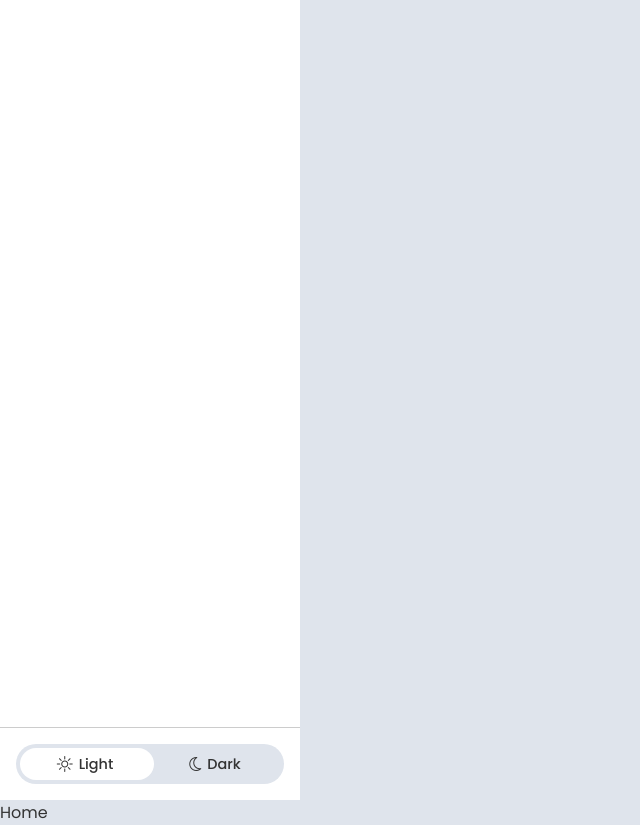
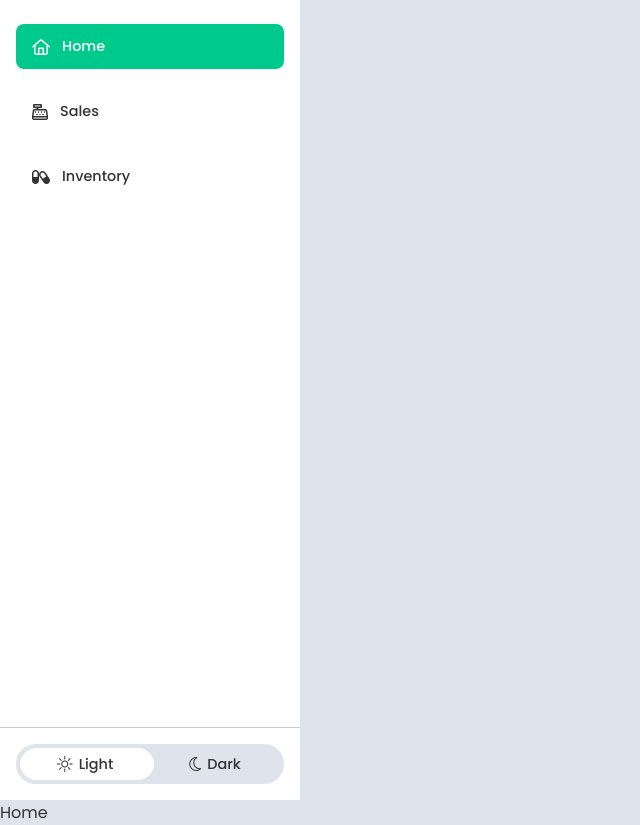
Before and after one commit to kofi-arthur/pharmapp, a React (Vite) app in the folder src/renderer/: page /home in a window 1280 px wide. Shown: the whole page, without its empty margins (0-640 px from the left). Built offline with nearby package versions, Linux system fonts and the light colour scheme.

Commit message:
modified the links to make them work

```diff
--- a/src/renderer/src/components/navigation.jsx
+++ b/src/renderer/src/components/navigation.jsx
@@ -3,6 +3,7 @@ import styles from './navigation.module.css'
 import React, { useContext } from 'react'
 
 import ThemeContext from '../contexts/theme'
+import { NavLink } from 'react-router'
 
 export default function NavigationBar() {
   const { theme, setTheme } = useContext(ThemeContext)
@@ -14,7 +15,37 @@ export default function NavigationBar() {
 
   return (
     <nav className={styles.navigationBar}>
-      <div className={styles.navigation}></div>
+      <div className={styles.navigation}>
+        <NavLink
+          to={'/home'}
+          className={({ isActive }) =>
+            isActive ? styles.activeNavigationItem : styles.navigationItem
+          }
+        >
+          <i className="far fa-home"></i>
+          <p>Home</p>
+        </NavLink>
+
+        <NavLink
+          to={'/sales'}
+          className={({ isActive }) =>
+            isActive ? styles.activeNavigationItem : styles.navigationItem
+          }
+        >
+          <i className="far fa-cash-register"></i>
+          <p>Sales</p>
+        </NavLink>
+
+        <NavLink
+          to={'/drugs'}
+          className={({ isActive }) =>
+            isActive ? styles.activeNavigationItem : styles.navigationItem
+          }
+        >
+          <i className="far fa-capsules"></i>
+          <p>Inventory</p>
+        </NavLink>
+      </div>
 
       <div className={styles.extra}>
         <div className={styles.path}>
--- a/src/renderer/src/components/navigation.module.css
+++ b/src/renderer/src/components/navigation.module.css
@@ -6,6 +6,58 @@
   flex-direction: column;
   align-items: flex-start;
   justify-content: space-between;
+}
+
+.navigation {
+  width: 100%;
+  height: auto;
+  display: flex;
+  flex-direction: column;
+  align-items: flex-start;
+  justify-content: flex-start;
+  padding: 24px 16px;
+}
+
+.navigationItem {
+  width: 100%;
+  height: 45px;
+  border-radius: 8px;
+  display: flex;
+  align-items: center;
+  justify-content: flex-start;
+  margin-bottom: 20px;
+  padding: 0 16px;
+  cursor: pointer;
+  color: var(--color);
+}
+
+.navigationItem:hover {
+  background: var(--hover);
+}
+
+.activeNavigationItem {
+  background: var(--main);
+  width: 100%;
+  height: 45px;
+  border-radius: 8px;
+  display: flex;
+  align-items: center;
+  justify-content: flex-start;
+  margin-bottom: 20px;
+  padding: 0 16px;
+  cursor: pointer;
+  color: white;
+}
+
+.navigationItem i,
+.activeNavigationItem i {
+  margin-right: 12px;
+}
+
+.navigationItem p,
+.activeNavigationItem p {
+  font-size: 0.9rem;
+  font-weight: 500;
 }
 
 .extra {
```
